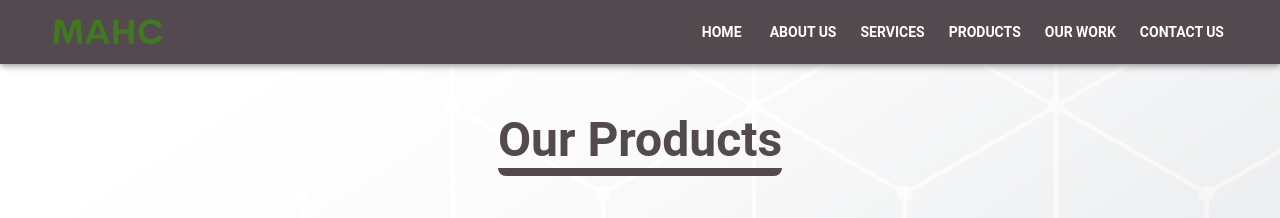
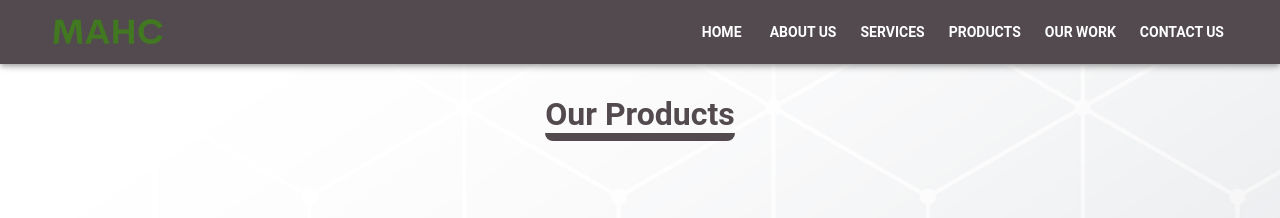
Before and after one commit to yousefo1995/MACH, a React (Create React App) app: page /products in a window 1280 px wide. Shown: the top 218 px of the page. Built offline with nearby package versions, Linux system fonts and the light colour scheme.

Commit message:
Change title size and margin

```diff
--- a/src/Pages/ProductsPage.js
+++ b/src/Pages/ProductsPage.js
@@ -56,8 +56,8 @@ const ProductsPage = () => {
       }}
     >
       <Container maxWidth="lg">
-        <Stack alignItems="center" my={6}>
-          <Typography variant="h3" fontWeight="700" color="primary.main">
+        <Stack alignItems="center" mt={4} mb={12}>
+          <Typography variant="h1" fontWeight="700" color="primary">
             <span style={{ borderBottom: "8px solid", borderRadius: "8px" }}>
               {" "}
               Our Products
@@ -65,6 +65,7 @@ const ProductsPage = () => {
           </Typography>
           <Stack
             py={10}
+            pt={12}
             flexDirection="row"
             justifyContent="center"
             flexWrap="wrap"
```
